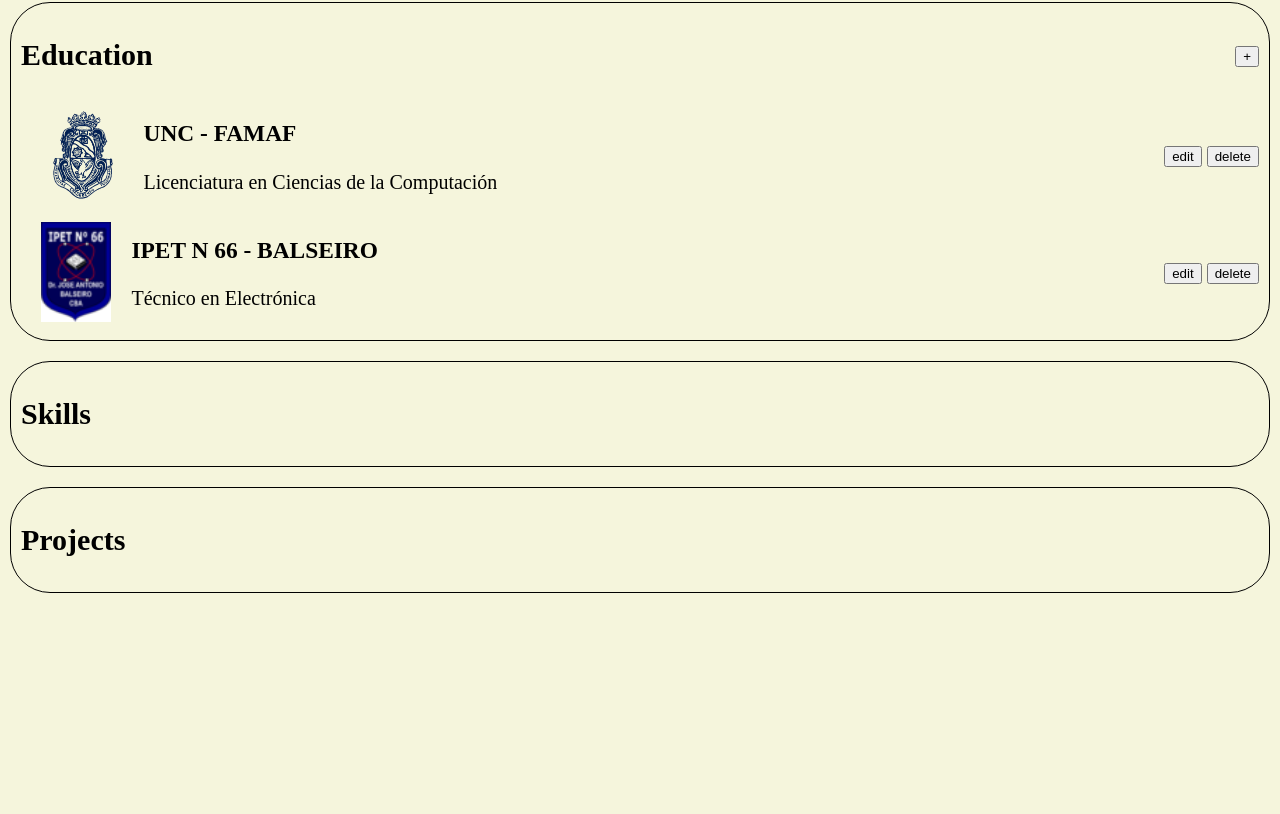
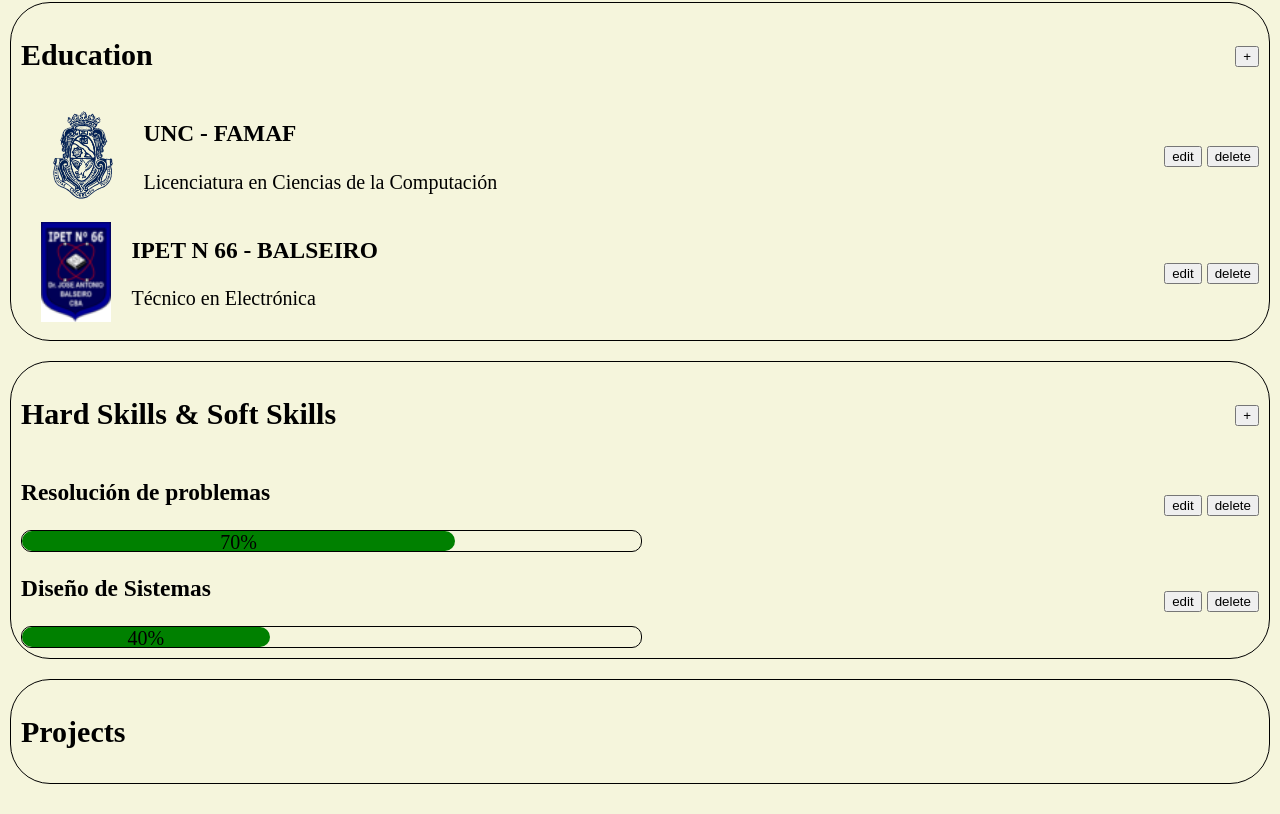
Before and after one commit to GabrielHak/PortfolioFrontend, a plain HTML site: page index.html in a window 1280 px wide. Shown: the part 1165-1979 px from the top of the page. Before the commit the page ends 1788 px from the top, so only its background shows below. Drawn offline with Linux system fonts and the light colour scheme.

Commit message:
Skills card - Contenido y estilos básicos

```diff
--- a/index.css
+++ b/index.css
@@ -73,6 +73,35 @@ body{
 
 /******************************************************************************/
 
+/*** Skills *******************************************************************/
+
+.graph{
+  height: 20px;
+  width: 100%;
+  border: 1px solid black;
+  border-radius: 10px;
+}
+
+.res-prob{
+  height: 100%;
+  width: 70%;
+  background-color: green;
+  border-radius: 10px;
+  text-align: center;
+  position: relative;
+}
+
+.dis-sis{
+  height: 100%;
+  width: 40%;
+  background-color: green;
+  border-radius: 10px;
+  text-align: center;
+  position: relative;
+}
+
+/******************************************************************************/
+
 /*** General Styles ***********************************************************/
 
 .subtitle{
--- a/index.html
+++ b/index.html
@@ -82,8 +82,37 @@
       </div>
     </div>
 
-    <div class="card" id="skills">
-      <h2 class="subtitle">Skills</h2>
+    <div class="card editable-card grid-container" id="skills">
+      <div class="title grid-item">
+        <h2 class="subtitle">Hard Skills & Soft Skills</h2>
+      </div>
+      <div class="more grid-item grid-item-l">
+        <button>+</button>
+      </div>
+      <div class="info-card grid-item">
+        <div style="width: 100%;">
+          <h3>Resolución de problemas</h3>
+          <div class="graph" id="">
+            <div class="res-prob">70%</div>
+          </div>
+        </div>
+      </div>
+      <div class="buttons grid-item grid-item-l">
+        <button class="edit-b">edit</button>
+        <button class="delete-b">delete</button>
+      </div>
+      <div class="info-card grid-item">
+        <div style="width: 100%;">
+          <h3>Diseño de Sistemas</h3>
+          <div class="graph" id="">
+            <div class="dis-sis">40%</div>
+          </div>
+        </div>
+      </div>
+      <div class="buttons grid-item grid-item-l">
+        <button class="edit-b">edit</button>
+        <button class="delete-b">delete</button>
+      </div>
     </div>
 
     <div class="card" id="projects">
```
